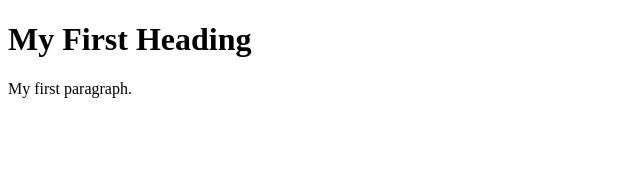
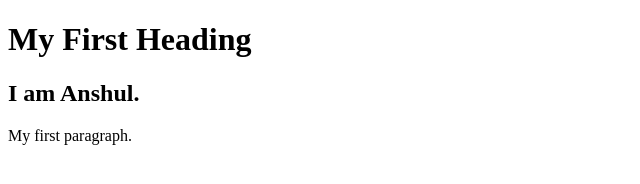
Before and after one commit to anshulnew19-java/Git-Learning, a plain HTML site: page index.html in a window 1280 px wide. Shown: the whole page, without its empty margins (0-640 px from the left). Drawn offline with Linux system fonts and the light colour scheme.

Commit message:
Added h2 Tag in index.html

```diff
--- a/index.html
+++ b/index.html
@@ -3,7 +3,7 @@
 <body>
 
 <h1>My First Heading</h1>
-
+<h2>I am Anshul.</h2>
 <p>My first paragraph.</p>
 
 </body>
```
